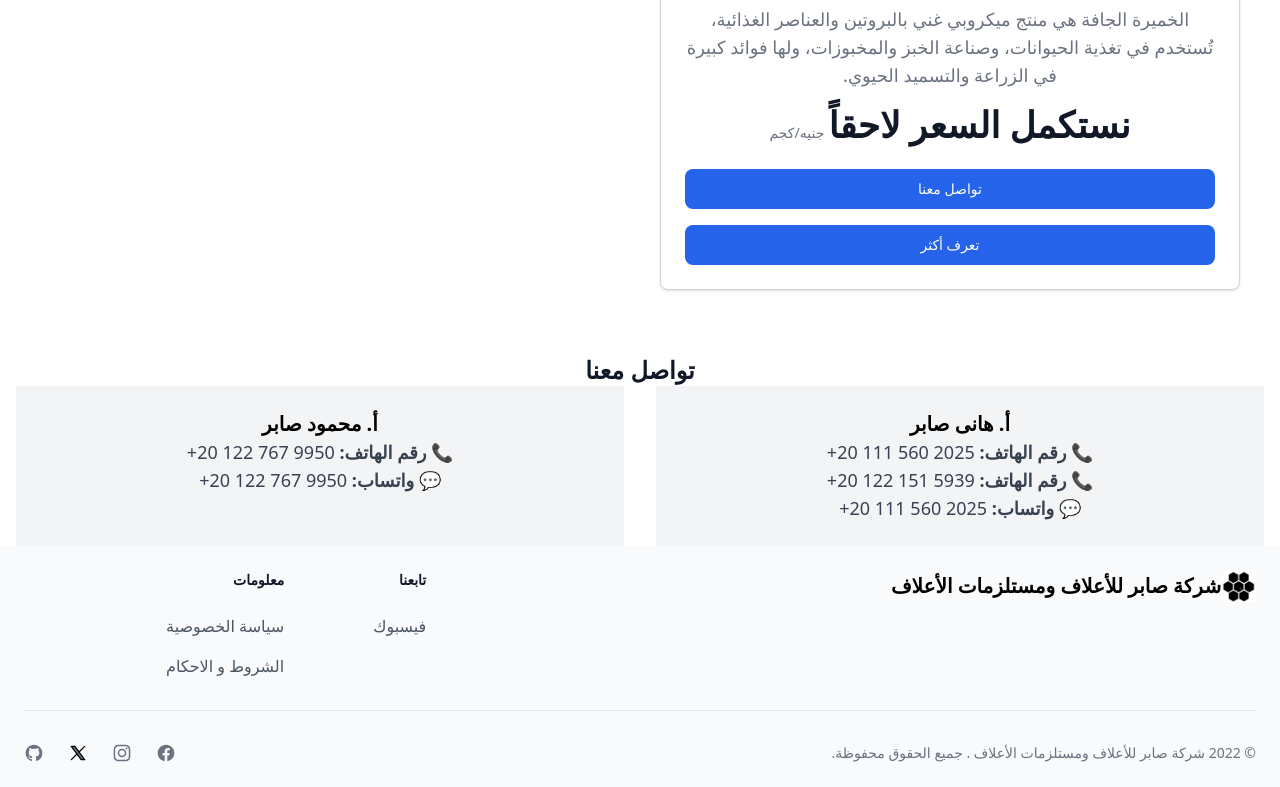
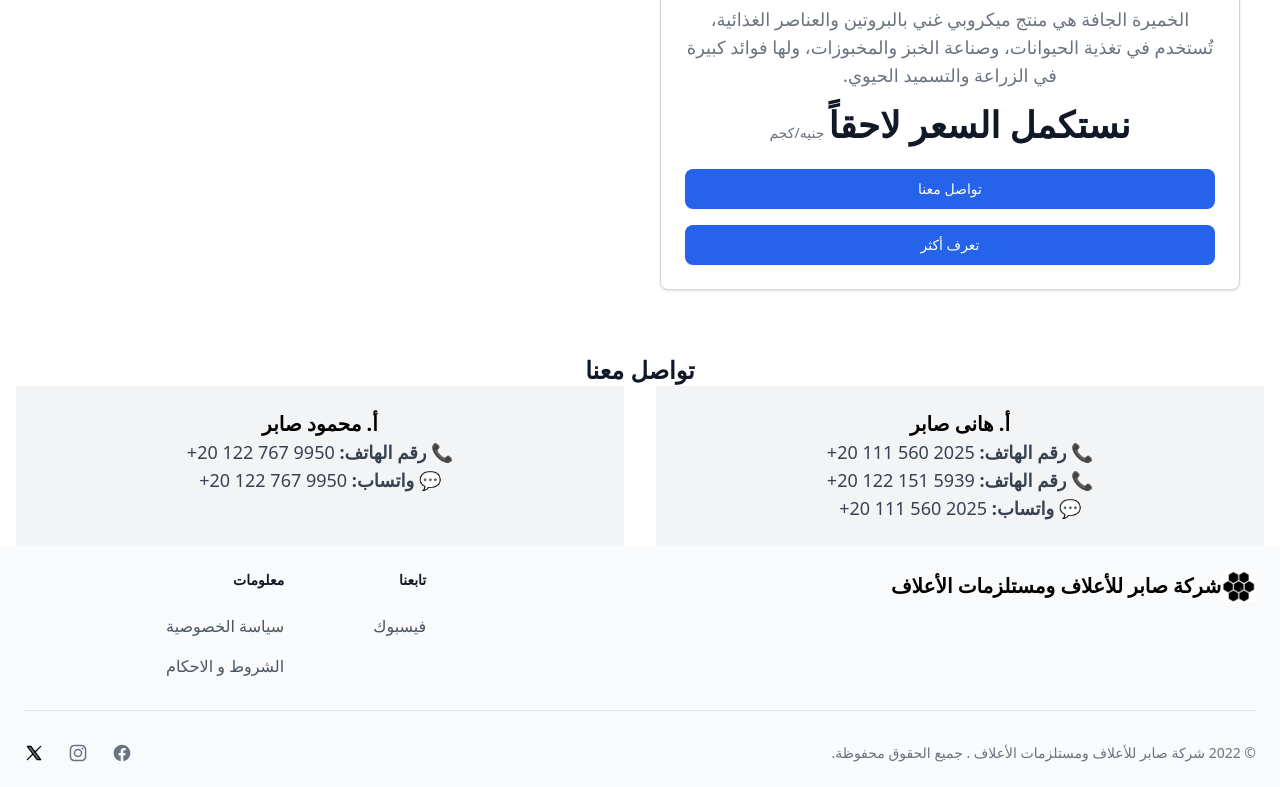
Before and after one commit to SaberMahmoud1/AbnaSaberTrade, a website: page index.html in a window 1280 px wide. Shown: the part 4646-5433 px from the top of the page. Drawn offline with nearby package versions, Linux system fonts and the light colour scheme.

Commit message:
Update index.html

```diff
--- a/index.html
+++ b/index.html
@@ -656,9 +656,9 @@
                     <a href="#" class="text-gray-500 hover:text-gray-900 dark:hover:text-white">
                         <svg xmlns="http://www.w3.org/2000/svg" class="w-5 h-5" fill="currentColor" viewBox="0 0 24 24" aria-hidden="true" width="32" height="32" viewBox="0 0 24 24" stroke-width="1.5" stroke="#000000" fill="none" stroke-linecap="round" stroke-linejoin="round"><path stroke="none" d="M0 0h24v24H0z" fill="none"/> <path d="M4 4l11.733 16h4.267l-11.733 -16z" /> <path d="M4 20l6.768 -6.768m2.46 -2.46l6.772 -6.772" /></svg>
                     </a>
-                    <a href="#" class="text-gray-500 hover:text-gray-900 dark:hover:text-white">
+                    <!-- <a href="#" class="text-gray-500 hover:text-gray-900 dark:hover:text-white">
                         <svg xmlns="http://www.w3.org/2000/svg" class="w-5 h-5" fill="currentColor" viewBox="0 0 24 24" aria-hidden="true"><path fill-rule="evenodd" d="M12 2C6.477 2 2 6.484 2 12.017c0 4.425 2.865 8.18 6.839 9.504.5.092.682-.217.682-.483 0-.237-.008-.868-.013-1.703-2.782.605-3.369-1.343-3.369-1.343-.454-1.158-1.11-1.466-1.11-1.466-.908-.62.069-.608.069-.608 1.003.07 1.531 1.032 1.531 1.032.892 1.53 2.341 1.088 2.91.832.092-.647.35-1.088.636-1.338-2.22-.253-4.555-1.113-4.555-4.951 0-1.093.39-1.988 1.029-2.688-.103-.253-.446-1.272.098-2.65 0 0 .84-.27 2.75 1.026A9.564 9.564 0 0112 6.844c.85.004 1.705.115 2.504.337 1.909-1.296 2.747-1.027 2.747-1.027.546 1.379.202 2.398.1 2.651.64.7 1.028 1.595 1.028 2.688 0 3.848-2.339 4.695-4.566 4.943.359.309.678.92.678 1.855 0 1.338-.012 2.419-.012 2.747 0 .268.18.58.688.482A10.019 10.019 0 0022 12.017C22 6.484 17.522 2 12 2z" clip-rule="evenodd" /></svg>
-                    </a>
+                    </a> -->
                 </div>
             </div>
         </div>
```
